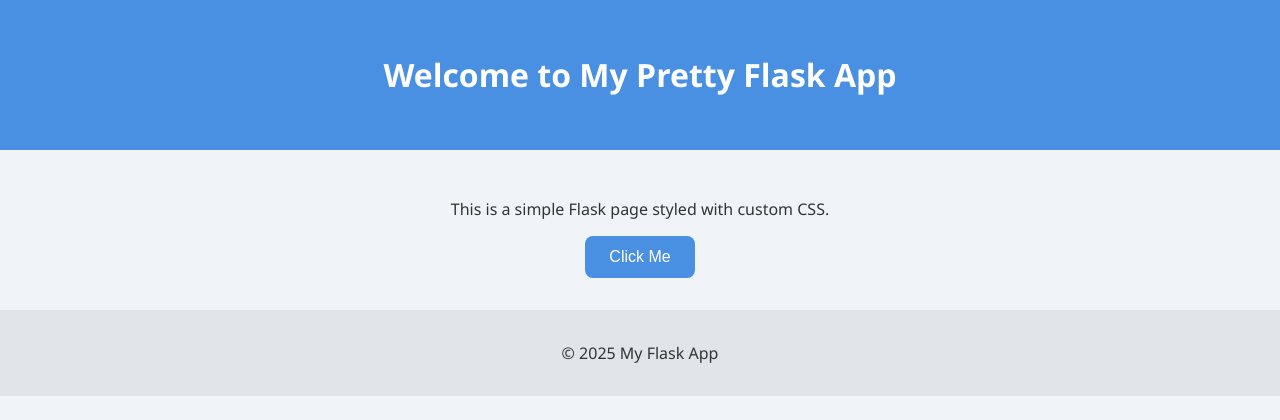
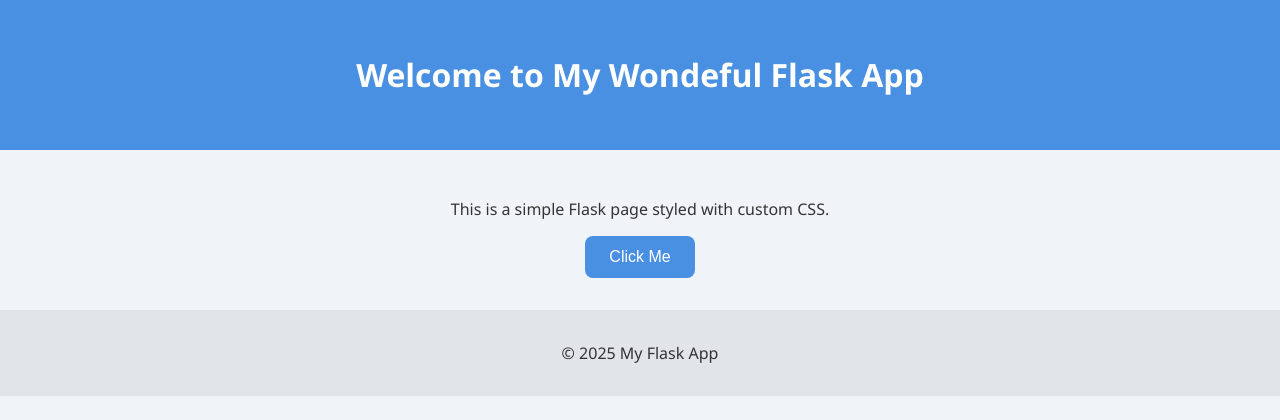
Before and after one commit to DanielAflalo95/Jenkins, a Flask app: page / in a window 1280 px wide. Shown: the top 420 px of the page. Run offline with Flask 3, Linux system fonts and the light colour scheme.

Commit message:
change html file

```diff
--- a/templates/index.html
+++ b/templates/index.html
@@ -8,7 +8,7 @@
 </head>
 <body>
     <header>
-        <h1>Welcome to My Pretty Flask App</h1>
+        <h1>Welcome to My Wondeful Flask App</h1>
     </header>
     <section class="content">
         <p>This is a simple Flask page styled with custom CSS.</p>
```
